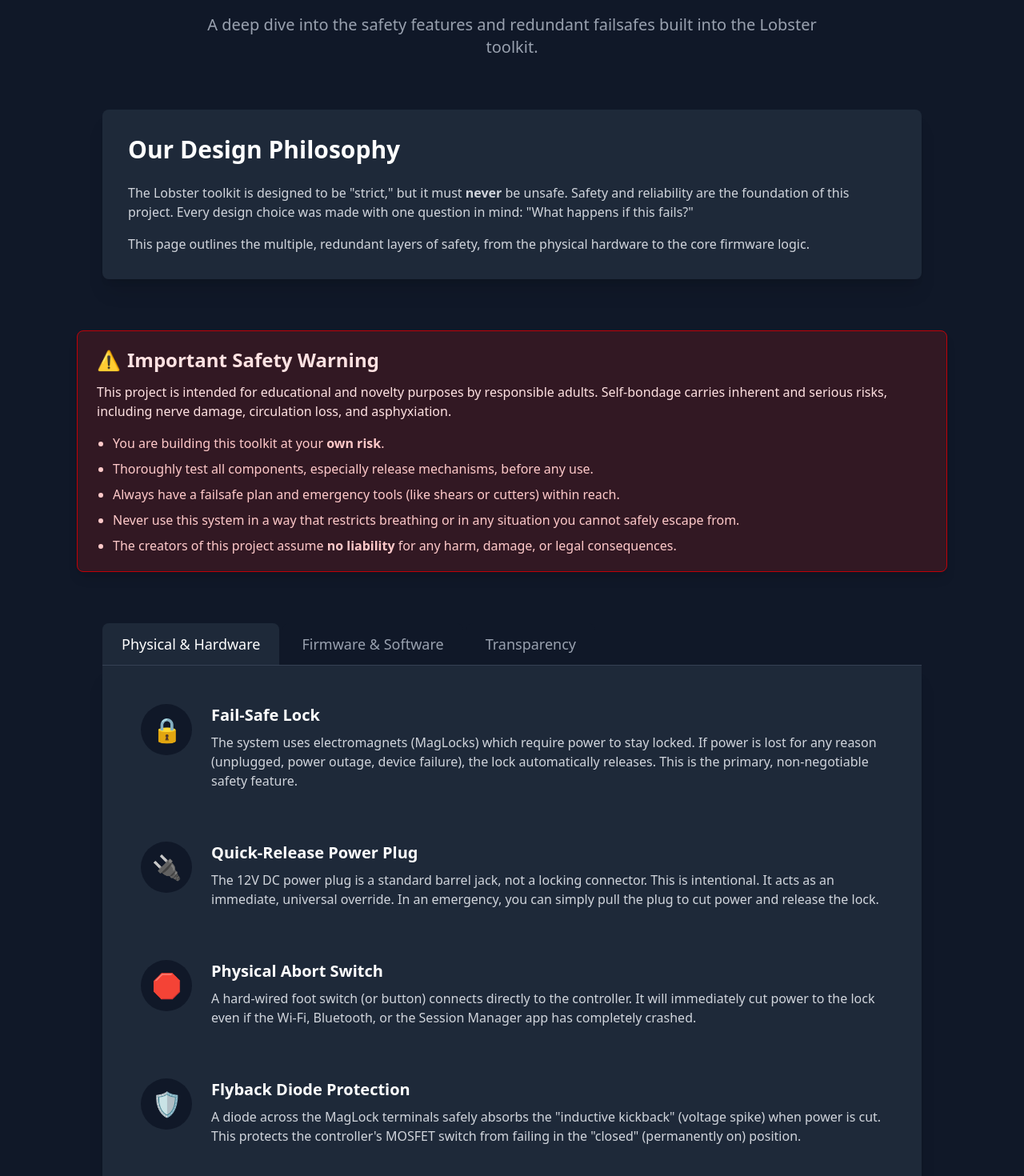
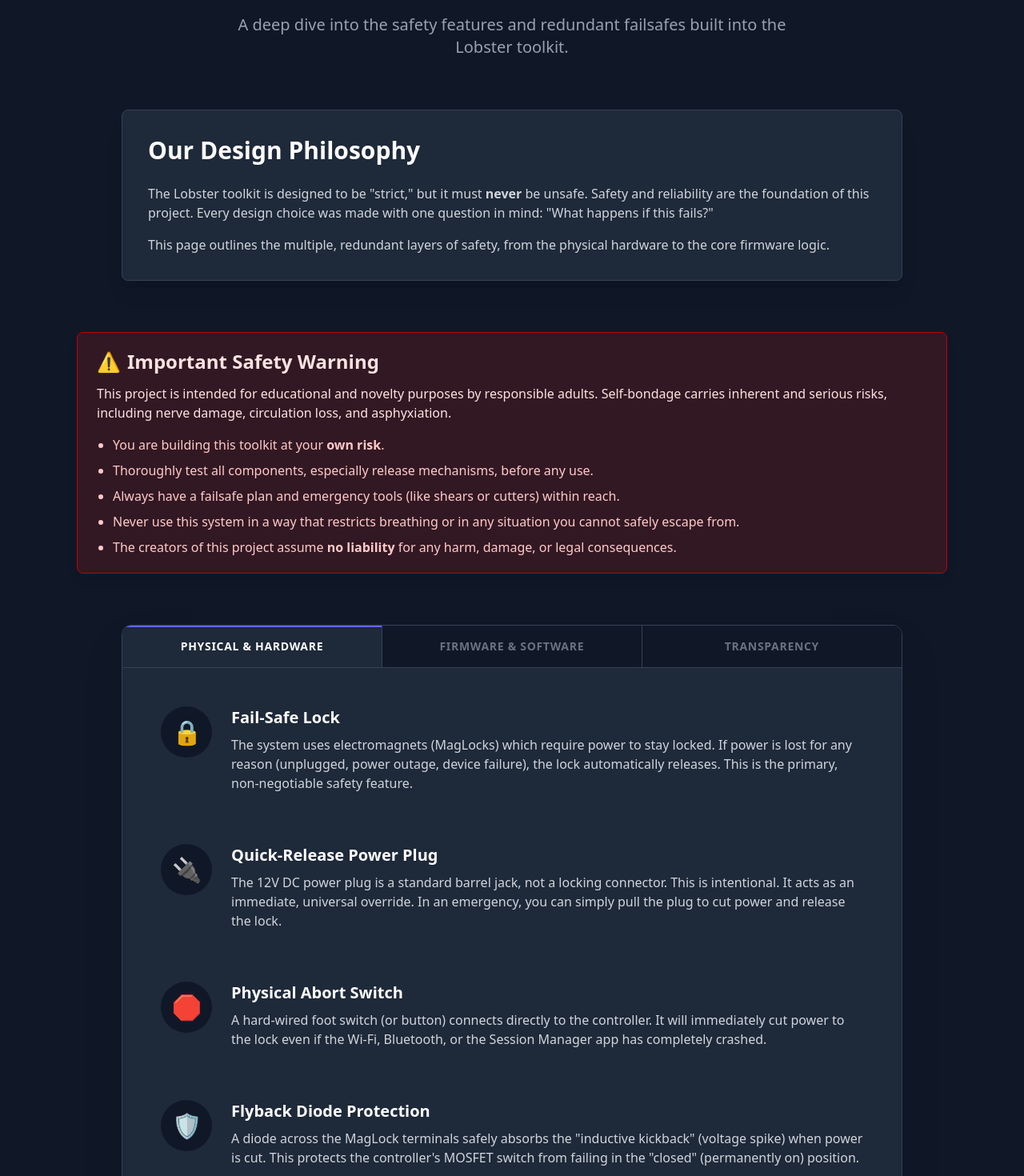
Before and after one commit to lobstertools/lobstertools.github.io, a React (Vite) app: page /safety-features in a window 1280 px wide. Shown: the part 160-1630 px from the top of the page at 80% size. Built offline with nearby package versions, Linux system fonts and the light colour scheme.

Commit message:
Fixed mobile layout

```diff
--- a/src/pages/SafetyPage.tsx
+++ b/src/pages/SafetyPage.tsx
@@ -2,8 +2,7 @@ import { SafetyWarning } from '../components/SafetyWarning';
 import { useState } from 'react';
 import { NavLink } from 'react-router-dom';
 
-// Helper component for icons (or you can use a real icon library like react-icons)
-// Using emoji for simplicity here
+// Helper component for icons
 const FeatureIcon = ({ emoji, label }: { emoji: string; label: string }) => (
   <div
     className="flex-shrink-0 w-16 h-16 rounded-full bg-gray-900 flex items-center justify-center mr-6"
@@ -20,7 +19,7 @@ interface Feature {
   description: string | React.ReactNode;
 }
 
-// We'll define our features as data to make the layout cleaner
+// Data Definition
 const features: {
   physical: Feature[];
   firmware: Feature[];
@@ -142,43 +141,48 @@ type TabCategory = 'physical' | 'firmware' | 'transparency';
 export const SafetyPage = () => {
   const [activeTab, setActiveTab] = useState<TabCategory>('physical');
 
+  // Updated TabButton
   const TabButton = ({
     label,
     category,
   }: {
     label: string;
     category: TabCategory;
-  }) => (
+  }) => {
+    const isActive = activeTab === category;
+
+    return (
       <button
         onClick={() => setActiveTab(category)}
         className={`
-        px-6 py-3 text-lg font-medium rounded-t-lg
-        focus:outline-none focus:ring-2 focus:ring-indigo-500
-        ${
-          activeTab === category
-            ? 'bg-gray-800 text-white'
-            : 'bg-gray-900 text-gray-400 hover:bg-gray-700 hover:text-gray-200'
+          relative w-full py-4 px-4 text-sm font-bold uppercase tracking-wider transition-all duration-200
+          border-b sm:border-b-0 sm:border-r border-gray-700 last:border-0
+          focus:outline-none
+
+          /* Active State: Matches the content bg (gray-800) and uses white text */
+          ${isActive
+            ? 'bg-gray-800 text-white shadow-[inset_0_2px_0_0_#6366f1]'
+            : 'bg-gray-900 text-gray-500 hover:bg-gray-800/50 hover:text-gray-300'
           }
         `}
       >
         {label}
       </button>
     );
+  };
 
   // --- Helper function to render a feature list ---
   const renderFeatureList = (list: Feature[]) => (
-    <div className="space-y-8">
+    <div className="space-y-8 animate-fade-in">
       {list.map((feature) => (
-        <div key={feature.title} className="flex items-start p-4">
+        <div key={feature.title} className="flex flex-col sm:flex-row items-center sm:items-start p-4 text-center sm:text-left">
+          <div className="mb-4 sm:mb-0">
              <FeatureIcon emoji={feature.emoji} label={feature.title} />
+          </div>
           <div>
             <h3 className="text-xl font-bold text-white mb-2">
               {feature.title}
             </h3>
-            {/* Conditionally render:
-              - If it's a string, use dangerouslySetInnerHTML for HTML tags
-              - If it's JSX (like our NavLink), render it directly
-            */}
             {typeof feature.description === 'string' ? (
               <p
                 className="text-gray-300"
@@ -201,14 +205,14 @@ export const SafetyPage = () => {
         <h1 className="text-4xl font-bold text-white text-center mb-6">
           Safety by Design
         </h1>
-        <p className="text-xl text-center text-gray-400 mb-12 max-w-3xl mx-auto">
+        <p className="text-xl text-center text-gray-400 mb-12 max-w-3xl mx-auto px-4">
           A deep dive into the safety features and redundant failsafes built
           into the Lobster toolkit.
         </p>
 
         {/* Intro Section */}
-        <section className="my-16 max-w-5xl mx-auto">
-          <div className="bg-gray-800 p-8 rounded-lg shadow-xl">
+        <section className="my-16 max-w-5xl mx-auto px-4 sm:px-6">
+          <div className="bg-gray-800 p-8 rounded-lg shadow-xl border border-gray-700">
             <h2 className="text-3xl font-bold text-white mb-6">
               Our Design Philosophy
             </h2>
@@ -227,20 +231,34 @@ export const SafetyPage = () => {
 
         <SafetyWarning />
 
-        <section className="my-16 max-w-5xl mx-auto">
-          {/* Tab Navigation */}
-          <div className="flex space-x-1 border-b border-gray-700">
+        <section className="my-16 max-w-5xl mx-auto px-4 sm:px-6">
+
+          {/* Main Card Container
+              This holds both the Tabs (Header) and the Content (Body)
+              giving it a unified, solid look.
+          */}
+          <div className="rounded-xl overflow-hidden shadow-2xl border border-gray-700">
+
+            {/* Tab Header
+                - bg-gray-900 (Darker than content)
+                - Flex column on mobile (stacked)
+                - Flex row on desktop
+            */}
+            <div className="bg-gray-900 flex flex-col sm:flex-row border-b border-gray-700">
               <TabButton label="Physical & Hardware" category="physical" />
               <TabButton label="Firmware & Software" category="firmware" />
               <TabButton label="Transparency" category="transparency" />
             </div>
 
-          {/* Tab Content */}
-          <div className="bg-gray-800 p-8 rounded-b-lg shadow-xl">
+            {/* Tab Content
+                - bg-gray-800 (Lighter, matches active tab)
+            */}
+            <div className="bg-gray-800 p-6 sm:p-8">
               {activeTab === 'physical' && renderFeatureList(features.physical)}
               {activeTab === 'firmware' && renderFeatureList(features.firmware)}
               {activeTab === 'transparency' &&
                 renderFeatureList(features.transparency)}
+            </div>
           </div>
         </section>
       </div>
```
Lines whose indentation alone changed are shown as unchanged.
